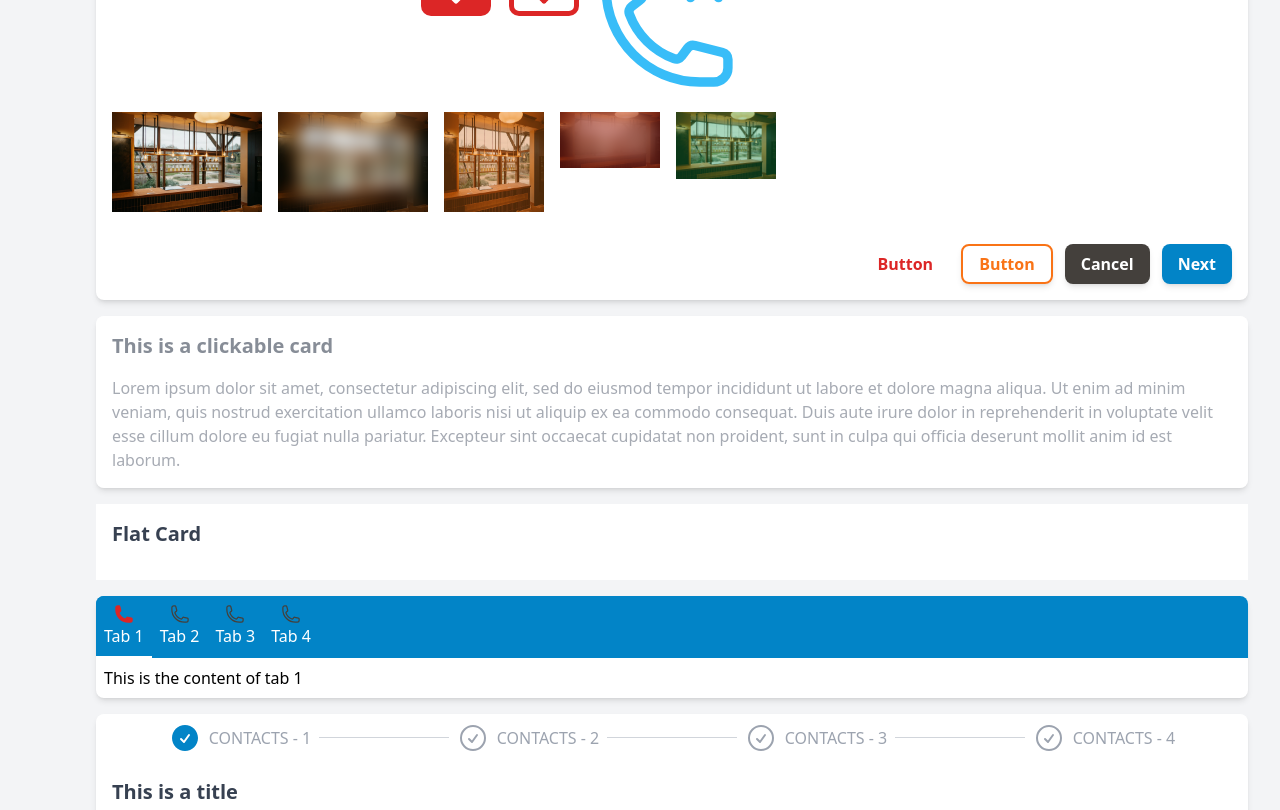
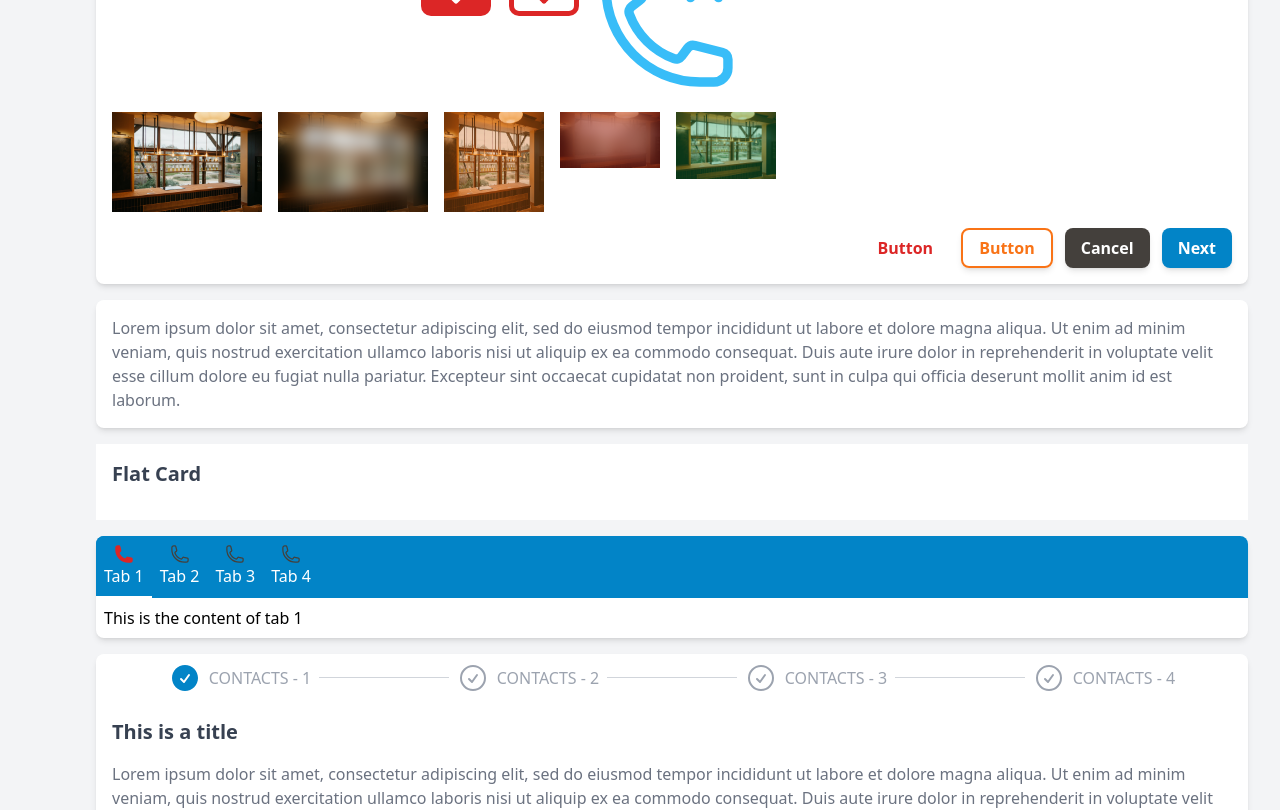
Before and after one commit to vue-loom/vue-loom, a Vue app: page / in a window 1280 px wide. Shown: the part 1557-2367 px from the top of the page. Built offline with nearby package versions, Linux system fonts and the light colour scheme.

Commit message:
Dialog max width, card no-padding option && card rounding options

```diff
--- a/sandbox/App.vue
+++ b/sandbox/App.vue
@@ -479,11 +479,15 @@
                             </div>
 
                             <div class="w-full flex space-x-2 mt-4">
-                                <VIconButton icon="plus" icon-color="white" elevation rounded color="primary" size="md"/>
-                                <VIconButton icon="plus" :disabled="isDisabled" :loading="isLoading" @click="buttonClicked" icon-color="white" elevation rounded color="primary" size="md"/>
+                                <VIconButton icon="plus" icon-color="white" elevation rounded color="primary"
+                                             size="md"/>
+                                <VIconButton icon="plus" :disabled="isDisabled" :loading="isLoading"
+                                             @click="buttonClicked" icon-color="white" elevation rounded color="primary"
+                                             size="md"/>
                                 <VIconButton icon="trash" icon-color="danger" rounded size="md"/>
                                 <VIconButton icon="arrow-top-right-on-square" icon-color="success" size="md"/>
-                                <VIconButton icon="arrow-top-right-on-square" :loading="isLoading" icon-color="success" size="md"/>
+                                <VIconButton icon="arrow-top-right-on-square" :loading="isLoading" icon-color="success"
+                                             size="md"/>
                             </div>
 
                             <div class="w-full mt-4">
@@ -528,8 +532,7 @@
                     </template>
                 </VCard>
 
-                <VCard clickable hover class="mt-4" disabled>
-                    <template #title>This is a clickable card</template>
+                <VCard clickable hover class="mt-4">
                     <template #content>
                         Lorem ipsum dolor sit amet, consectetur adipiscing elit, sed do eiusmod tempor incididunt
                         ut labore et dolore magna aliqua. Ut enim ad minim veniam, quis nostrud exercitation ullamco
--- a/src/components/Dialog/VDialog.vue
+++ b/src/components/Dialog/VDialog.vue
@@ -1,18 +1,51 @@
 <script setup lang="ts">
-    import {type Ref} from "vue";
+    import {computed, type ComputedRef, type Ref} from "vue";
     import VCard from "@/components/VCard.vue";
     import {ref} from "vue";
 
     interface Props {
         modelValue: boolean,
-        width?: string,
+        maxWidth?: 'fit' | 'full' | 'xs' | 'sm' | 'md' | 'lg' | 'xl' | '2xl' | '3xl' | '4xl' | '5xl' | '6xl' | '7xl',
         persistent?: boolean,
     }
 
     const props = withDefaults(defineProps<Props>(), {
         modelValue: false,
-        width: 'max-w-4xl',
+        maxWidth: '4xl',
         persistent: false,
+    });
+
+    const innerMaxWidth: ComputedRef<string> = computed(() => {
+        switch (props.maxWidth) {
+            case 'xs':
+                return 'max-w-xs';
+            case 'sm':
+                return 'max-w-sm';
+            case 'md':
+                return 'max-w-md';
+            case 'lg':
+                return 'max-w-lg';
+            case 'xl':
+                return 'max-w-xl';
+            case '2xl':
+                return 'max-w-2xl';
+            case '3xl':
+                return 'max-w-3xl';
+            case '4xl':
+                return 'max-w-4xl';
+            case '5xl':
+                return 'max-w-5xl';
+            case '6xl':
+                return 'max-w-6xl';
+            case '7xl':
+                return 'max-w-7xl';
+            case 'full':
+                return 'max-w-full';
+            case 'fit':
+                return 'max-w-fit';
+            default:
+                return '';
+        }
     });
 
     interface Emits {
@@ -58,7 +91,7 @@
         >
             <VCard ref="dialogCard"
                    class="p-4 transition-all duration-[50ms] ease-in w-full"
-                   :class="[persistentAnimation ? 'scale-[1.01]' : '', width]"
+                   :class="[persistentAnimation ? 'scale-[1.01]' : '', innerMaxWidth]"
                    @click.stop
             >
                 <template #title>
--- a/src/components/VCard.vue
+++ b/src/components/VCard.vue
@@ -10,6 +10,8 @@
         clickable?: boolean;
         disabled?: boolean;
         fillHeight?: boolean;
+        noPadding?: boolean;
+        rounded?: boolean | 'none' | 'sm' | 'md' | 'lg' | 'xl' | '2xl' | '3xl' | 'full';
     }
 
     const props = withDefaults(defineProps<Props>(), {
@@ -20,6 +22,8 @@
         clickable: false,
         disabled: false,
         fillHeight: false,
+        noPadding: false,
+        rounded: 'lg',
     });
 
     const validateProps = (): void => {
@@ -32,6 +36,31 @@
         validateProps();
     });
 
+    const innerRounding: ComputedRef<string> = computed(() => {
+        switch (props.rounded) {
+            case true:
+                return 'rounded';
+            case 'none':
+                return 'rounded-none';
+            case 'sm':
+                return 'rounded-sm';
+            case 'md':
+                return 'rounded-md';
+            case 'lg':
+                return 'rounded-lg';
+            case 'xl':
+                return 'rounded-xl';
+            case '2xl':
+                return 'rounded-2xl';
+            case '3xl':
+                return 'rounded-3xl';
+            case 'full':
+                return 'rounded-full';
+            default:
+                return '';
+        }
+    });
+
     const cardClassObject: ComputedRef<object> = computed(() => ({
         'shadow-2xl': props.elevated && !props.flat,
         'shadow-none': props.flat && !props.elevated,
@@ -39,12 +68,12 @@
         'hover:shadow-xl': props.hover,
         'cursor-pointer relative overflow-hidden': props.clickable,
         'h-full': props.fillHeight,
-        'rounded-md sm:rounded-lg': !props.tile,
+        [innerRounding.value]: !props.tile,
     }));
 
     const disableDivClassObject: ComputedRef<object> = computed(() => ({
         'absolute bg-white opacity-40 w-full h-full z-30': props.disabled,
-        'rounded-md sm:rounded-lg': !props.tile,
+        [innerRounding.value]: !props.tile,
     }));
 
     const slots: string[] = Object.keys(useSlots());
@@ -64,21 +93,25 @@
     <div class="w-full" :class="[disabled ? 'relative' : '']">
         <div :class="disableDivClassObject" v-if="disabled"/>
         <div ref="cardClickable"
-             class="bg-white flex flex-col pt-4 transition-all duration-300"
+             class="bg-white flex flex-col transition-all duration-300"
              :class="cardClassObject"
              @click="clickable && createCardRipple($event)">
-            <div class="text-xl px-4 text-gray-700 shrink font-bold">
+            <div class="text-xl text-gray-700 shrink font-bold"
+                 :class="[hasTitle && !noPadding ? 'pt-4 px-4' : '']"
+            >
                 <slot name="title"/>
             </div>
-            <div class="px-4 text-gray-500 shrink">
+            <div class="text-gray-500 shrink"
+                 :class="[hasSubtitle && !noPadding ? 'px-4' : '']"
+            >
                 <slot name="subtitle"/>
             </div>
-            <div class="text-gray-500 px-4 grow"
-                 :class="[hasTitle || hasSubtitle ? 'mt-4' : '']">
+            <div class="text-gray-500 grow"
+                 :class="[!noPadding ? 'p-4' : '']">
                 <slot name="content"/>
             </div>
             <div class="flex flex-nowrap space-x-3 items-center shrink"
-                 :class="[hasActions ? 'mt-4 p-4' : 'px-4 pb-4']">
+                 :class="[hasActions && !noPadding ? 'pb-4 px-4' : '']">
                 <slot name="actionsLeft"/>
                 <div class="grow"></div>
                 <slot name="actions"/>
```
